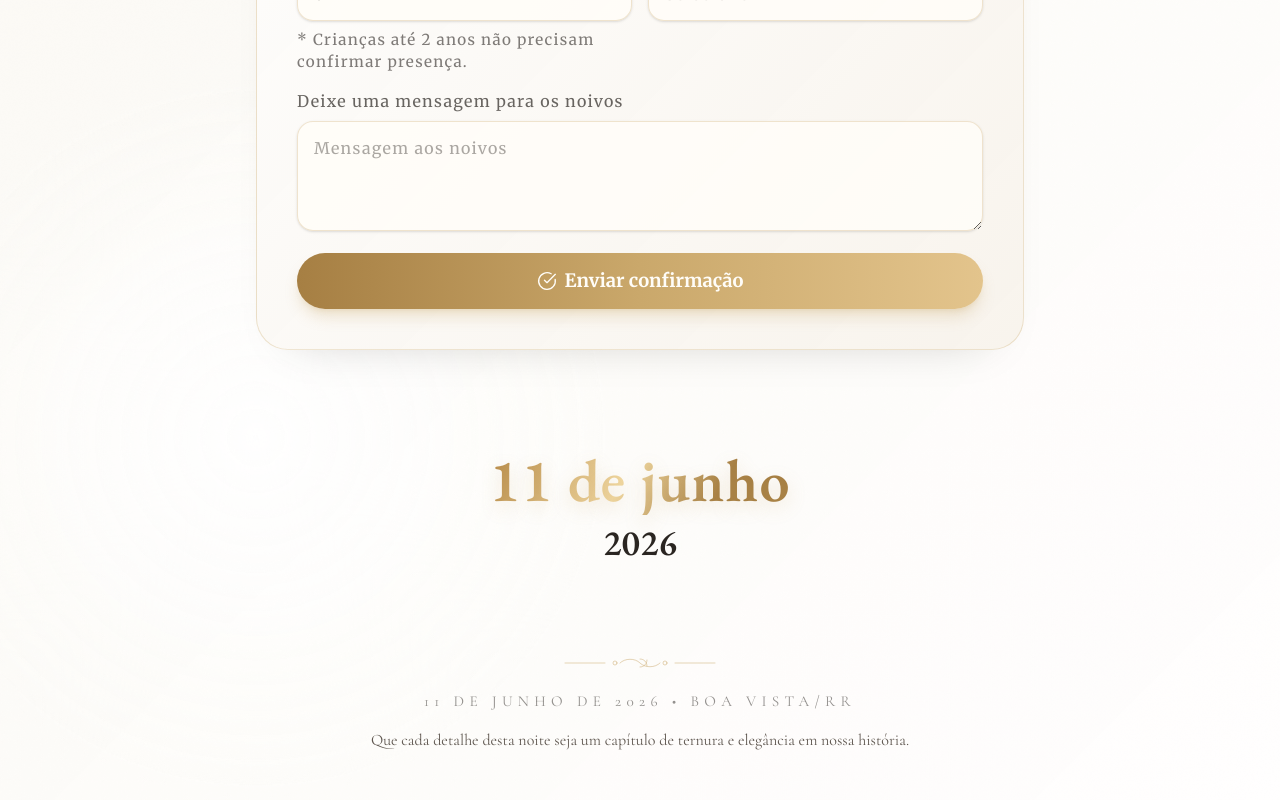
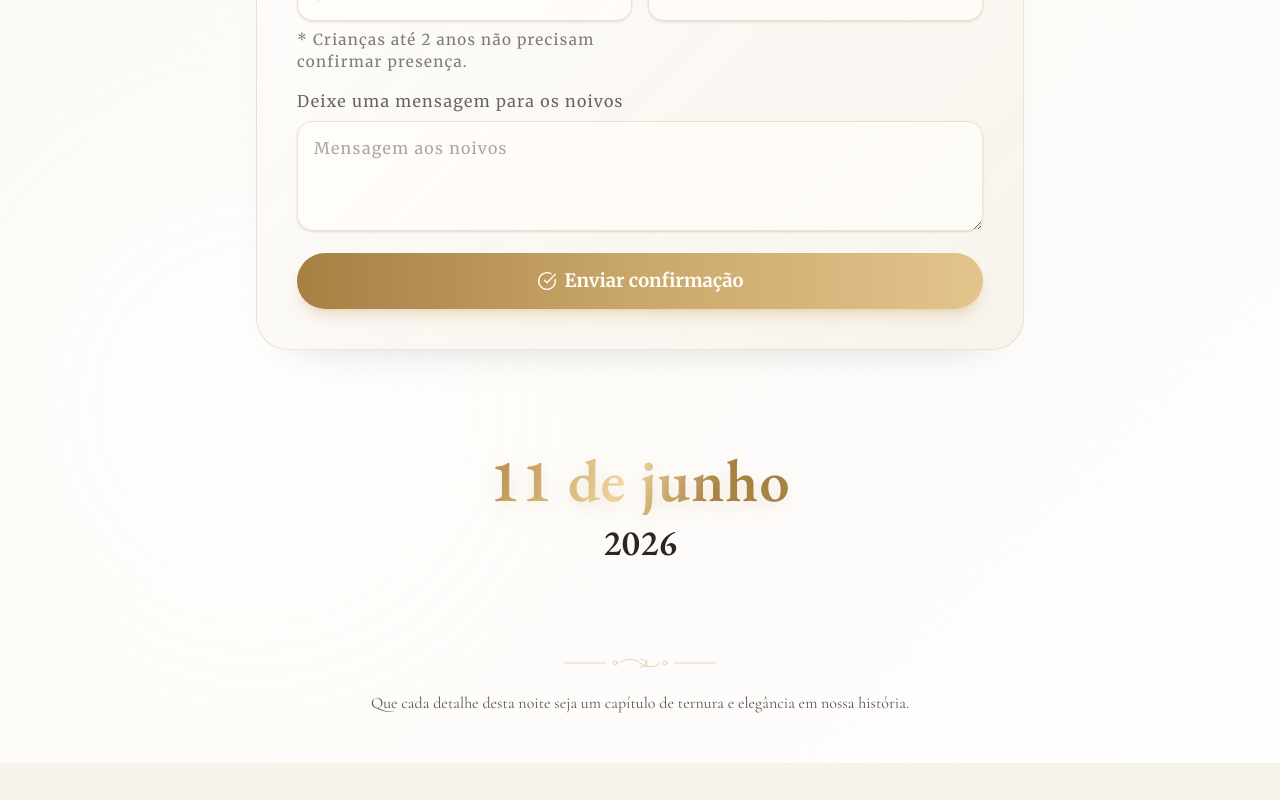
Before and after one commit to patrikcoelho/convite, a Next.js app: page / in a window 1280 px wide. Shown: the part 2824-3624 px from the top of the page. After the commit the page ends 3587 px from the top, so only its background shows below. Built offline with nearby package versions, Linux system fonts and the light colour scheme.

Commit message:
Atualiza conteúdo

```diff
--- a/components/Footer.tsx
+++ b/components/Footer.tsx
@@ -5,9 +5,6 @@ export default function Footer() {
     <footer className="relative px-6 pb-12 pt-10 text-center">
       <div className="mx-auto max-w-xl">
         <OrnamentalDivider className="mx-auto" />
-        <p className="mt-4 text-sm uppercase tracking-[0.35em] text-ink/50">
-          11 de junho de 2026 • Boa Vista/RR
-        </p>
         <p className="mt-4 text-base text-ink-soft">
           Que cada detalhe desta noite seja um capítulo de ternura e elegância em nossa história.
         </p>
```
